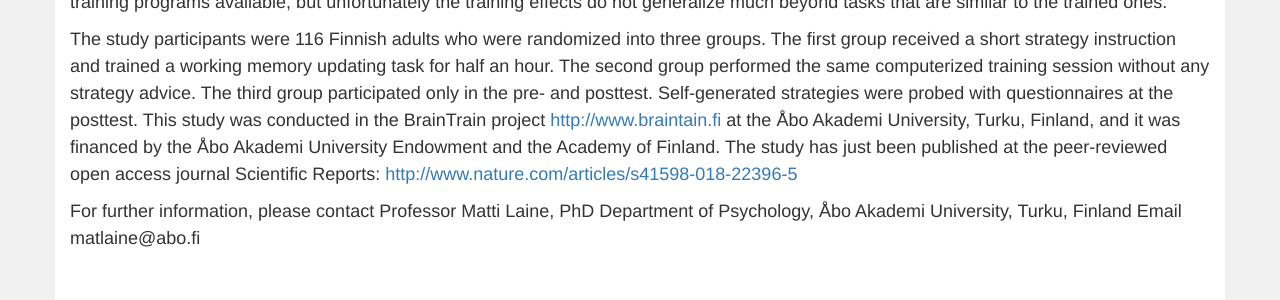
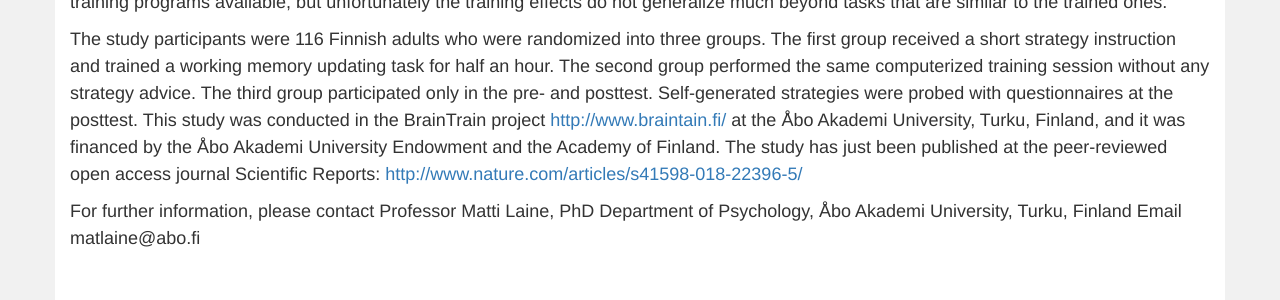
Before and after one commit to dlfell/braintrain, a Jekyll site: the page built from _posts/news/2018-03-06-THE OUTCOMES OF A MONTH-LONG MEMORY TRAINING CAN BE ACHIEVED WITH JUST HALF-AN-HOUR TRAINING IF THE STRATEGY IS RIGHT.md, in a window 1280 px wide. Shown: the part 563-863 px from the top of the page. Built offline with Jekyll 4.4.1, drawn with Linux system fonts in a browser that asks for light colours; nearby versions of some CDN libraries.

```diff
--- a/_posts/news/2018-03-06-THE OUTCOMES OF A MONTH-LONG MEMORY TRAINING CAN BE ACHIEVED WITH JUST HALF-AN-HOUR TRAINING IF THE STRATEGY IS RIGHT.md
+++ b/_posts/news/2018-03-06-THE OUTCOMES OF A MONTH-LONG MEMORY TRAINING CAN BE ACHIEVED WITH JUST HALF-AN-HOUR TRAINING IF THE STRATEGY IS RIGHT.md
@@ -11,7 +11,7 @@ This study shows that when participants are taught an effective strategy for a w
 These results suggest that a significant part of working memory training effects is a result of a fast development of task-specific strategies during training rather than an increase in working memory capacity as was originally believed. This can explain why any substantial effects of typical working memory training are limited to the trained task and its untrained variants. There are a number of commercial working memory training programs available, but unfortunately the training effects do not generalize much beyond tasks that are similar to the trained ones.
 
 
-The study participants were 116 Finnish adults who were randomized into three groups. The first group received a short strategy instruction and trained a working memory updating task for half an hour. The second group performed the same computerized training session without any strategy advice. The third group participated only in the pre- and posttest. Self-generated strategies were probed with questionnaires at the posttest. This study was conducted in the BrainTrain project [http://www.braintain.fi](http://www.braintrain.fi/) at the Åbo Akademi University, Turku, Finland, and it was financed by the Åbo Akademi University Endowment and the Academy of Finland. The study has just been published at the peer-reviewed open access journal Scientific Reports: [http://www.nature.com/articles/s41598-018-22396-5](http://www.nature.com/articles/s41598-018-22396-5)
+The study participants were 116 Finnish adults who were randomized into three groups. The first group received a short strategy instruction and trained a working memory updating task for half an hour. The second group performed the same computerized training session without any strategy advice. The third group participated only in the pre- and posttest. Self-generated strategies were probed with questionnaires at the posttest. This study was conducted in the BrainTrain project [http://www.braintain.fi/](http://www.braintrain.fi/) at the Åbo Akademi University, Turku, Finland, and it was financed by the Åbo Akademi University Endowment and the Academy of Finland. The study has just been published at the peer-reviewed open access journal Scientific Reports: [http://www.nature.com/articles/s41598-018-22396-5/](http://www.nature.com/articles/s41598-018-22396-5/)
 
 
 For further information, please contact
```
